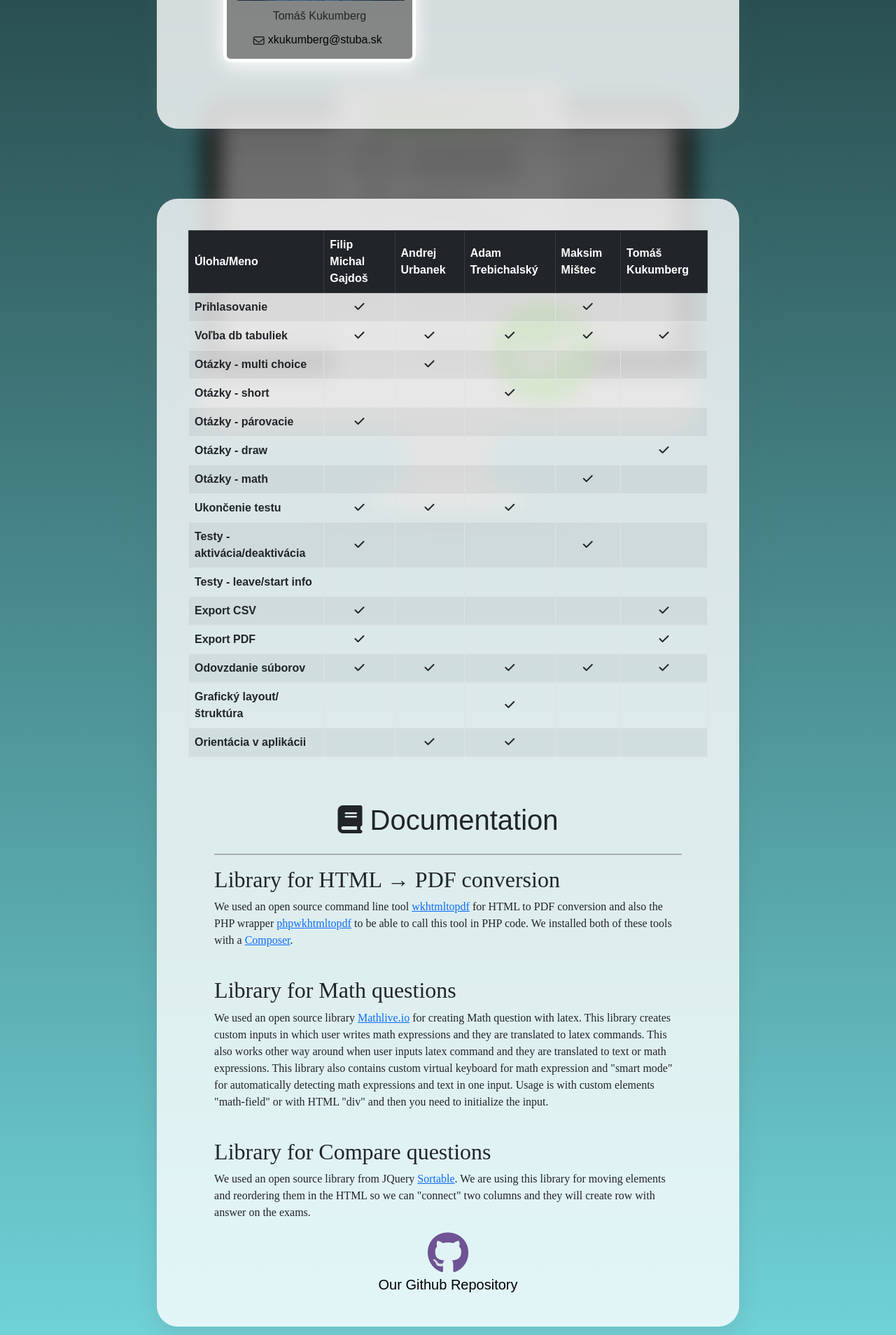
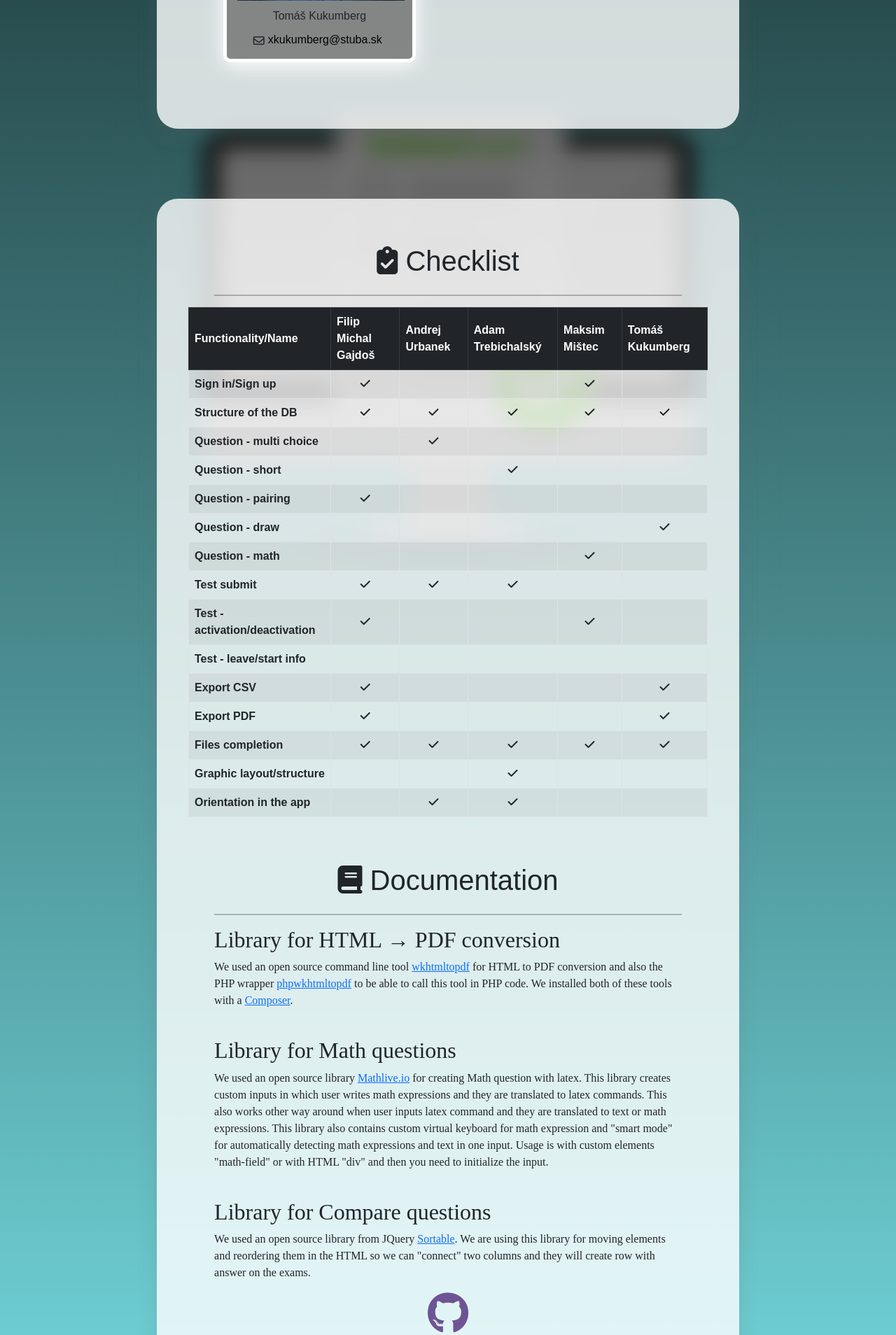
Before and after one commit to Kolosecek/WebTech2, a PHP site: page /info.php in a window 1280 px wide. Shown: the part 1296-3204 px from the top of the page at 70% size. Run offline with PHP 8.4, Linux system fonts and the light colour scheme; some libraries are stand-ins or nearby versions.

Commit message:
Update info.php
sk to eng

```diff
--- a/info.php
+++ b/info.php
@@ -81,10 +81,13 @@
         </div>
 
         <div class="table_wrapper" style="margin-bottom: 100px;">
+            <h1 style="margin-top: 20px; font-family: 'Asap', sans-serif"><i class="fas fa-clipboard-check"></i> Checklist
+            </h1>
+            <hr style="width: 90%; height: 2px; background-color: black !important;">
             <table class="table table-hover table-striped table-bordered done aboutTbl">
                 <thead class="table-dark table-hover">
                 <tr>
-                    <th scope="col">Úloha/Meno</th>
+                    <th scope="col">Functionality/Name</th>
                     <th scope="col">Filip Michal Gajdoš</th>
                     <th scope="col">Andrej Urbanek</th>
                     <th scope="col">Adam Trebichalský</th>
@@ -94,7 +97,7 @@
                 </thead>
                 <tbody>
                 <tr>
-                    <td style="text-align: left"><b>Prihlasovanie</b></td>
+                    <td style="text-align: left"><b>Sign in/Sign up</b></td>
                     <td><b><i class="fas fa-check"></i></b></td>
                     <td><b><i></i></b></td>
                     <td><b><i></i></b></td>
@@ -102,7 +105,7 @@
                     <td><b><i></i></b></td>
                 </tr>
                 <tr>
-                    <td style="text-align: left"><b>Voľba db tabuliek</b></td>
+                    <td style="text-align: left"><b>Structure of the DB</b></td>
                     <td><b><i class="fas fa-check"></i></b></td>
                     <td><b><i class="fas fa-check"></i></b></td>
                     <td><b><i class="fas fa-check"></i></b></td>
@@ -110,7 +113,7 @@
                     <td><b><i class="fas fa-check"></i></b></td>
                 </tr>
                 <tr>
-                    <td style="text-align: left"><b>Otázky - multi choice</b></td>
+                    <td style="text-align: left"><b>Question - multi choice</b></td>
                     <td><b><i></i></b></td>
                     <td><b><i class="fas fa-check"></i></b></td>
                     <td><b><i></i></b></td>
@@ -118,7 +121,7 @@
                     <td><b><i></i></b></td>
                 </tr>
                 <tr>
-                    <td style="text-align: left"><b>Otázky - short</b></td>
+                    <td style="text-align: left"><b>Question - short</b></td>
                     <td><b><i></i></b></td>
                     <td><b><i></i></b></td>
                     <td><b><i class="fas fa-check"></i></b></td>
@@ -126,7 +129,7 @@
                     <td><b></b></td>
                 </tr>
                 <tr>
-                    <td style="text-align: left"><b>Otázky - párovacie</b></td>
+                    <td style="text-align: left"><b>Question - pairing</b></td>
                     <td><b><i class="fas fa-check"></i></b></td>
                     <td><b><i></i></b></td>
                     <td><b><i></i></b></td>
@@ -134,7 +137,7 @@
                     <td><b><i></i></b></td>
                 </tr>
                 <tr>
-                    <td style="text-align: left"><b>Otázky - draw</b></td>
+                    <td style="text-align: left"><b>Question - draw</b></td>
                     <td><b><i></i></b></td>
                     <td><b><i></i></b></td>
                     <td><b><i></i></b></td>
@@ -142,7 +145,7 @@
                     <td><b><i class="fas fa-check"></i></b></td>
                 </tr>
                 <tr>
-                    <td style="text-align: left"><b>Otázky - math</b></td>
+                    <td style="text-align: left"><b>Question - math</b></td>
                     <td><b><i></i></b></td>
                     <td><b><i></i></b></td>
                     <td><b></b></td>
@@ -151,7 +154,7 @@
 
                 </tr>
                 <tr>
-                    <td style="text-align: left"><b>Ukončenie testu</b></td>
+                    <td style="text-align: left"><b>Test submit</b></td>
                     <td><b><i class="fas fa-check"></i></b></td>
                     <td><b><i class="fas fa-check"></i></b></td>
                     <td><b><i class="fas fa-check"></i></b></td>
@@ -159,7 +162,7 @@
                     <td><b></b></td>
                 </tr>
                 <tr>
-                    <td style="text-align: left"><b>Testy - aktivácia/deaktivácia</b></td>
+                    <td style="text-align: left"><b>Test - activation/deactivation</b></td>
                     <td><b><i class="fas fa-check"></i></b></td>
                     <td><b><i></i></b></td>
                     <td><b></b></td>
@@ -167,7 +170,7 @@
                     <td><b></b></td>
                 </tr>
                 <tr>
-                    <td style="text-align: left"><b>Testy - leave/start info</b></td>
+                    <td style="text-align: left"><b>Test - leave/start info</b></td>
                     <td><b><i></i></b></td>
                     <td><b><i></i></b></td>
                     <td><b></b></td>
@@ -191,7 +194,7 @@
                     <td><b><i class="fas fa-check"></i></b></td>
                 </tr>
                 <tr>
-                    <td style="text-align: left"><b>Odovzdanie súborov</b></td>
+                    <td style="text-align: left"><b>Files completion</b></td>
                     <td><b><i class="fas fa-check"></i></b></td>
                     <td><b><i class="fas fa-check"></i></b></td>
                     <td><b><i class="fas fa-check"></i></b></td>
@@ -199,7 +202,7 @@
                     <td><b><i class="fas fa-check"></i></b></td>
                 </tr>
                 <tr>
-                    <td style="text-align: left"><b>Grafický layout/štruktúra</b></td>
+                    <td style="text-align: left"><b>Graphic layout/structure</b></td>
                     <td><b><i></i></b></td>
                     <td><b><i></i></b></td>
                     <td><b><i class="fas fa-check"></i></b></td>
@@ -207,7 +210,7 @@
                     <td><b></b></td>
                 </tr>
                 <tr>
-                    <td style="text-align: left"><b>Orientácia v aplikácii</b></td>
+                    <td style="text-align: left"><b>Orientation in the app</b></td>
                     <td><b><i></i></b></td>
                     <td><b><i class="fas fa-check"></i></b></td>
                     <td><b><i class="fas fa-check"></i></b></td>
@@ -221,14 +224,14 @@
                 </h1>
             <hr style="width: 90%; height: 2px; background-color: black !important;">
             <div id="documentation">
-                <h2>Library for HTML → PDF conversion</h2>
+                <h2 style="font-family: Asap">Library for HTML → PDF conversion</h2>
                 <p>
                     We used an open source command line tool  <a href="https://wkhtmltopdf.org" target="_blank">wkhtmltopdf</a>
                     for HTML to PDF conversion and also the PHP wrapper <a href="https://github.com/mikehaertl/phpwkhtmltopdf" target="_blank">phpwkhtmltopdf</a>
                     to be able to call this tool in PHP code. We installed both of these tools with a <a href="https://getcomposer.org" target="_blank">Composer</a>.
                 </p>
                 <br>
-                <h2>Library for Math questions</h2>
+                <h2 style="font-family: Asap">Library for Math questions</h2>
                 <p>
                     We used an open source library  <a href="http://mathlive.io/" target="_blank">Mathlive.io</a>
                     for creating Math question with latex. This library creates custom inputs in which user writes
@@ -239,7 +242,7 @@
                     need to initialize the input.
                 </p>
                 <br>
-                <h2>Library for Compare questions</h2>
+                <h2 style="font-family: Asap">Library for Compare questions</h2>
                 <p>
                     We used an open source library from JQuery  <a href="https://jqueryui.com/sortable/" target="_blank">Sortable</a>.
                     We are using this library for moving elements and reordering them in the HTML so we can "connect" two columns and they
@@ -250,61 +253,6 @@
                     Our Github Repository</a>
                 </div>
             </div>
-
-            <!--            <table class="table table-hover table-striped table-bordered done aboutTbl ">-->
-<!--                <thead class="table-dark table-hover">-->
-<!--                <tr>-->
-<!--                    <th scope="col">Časti hry/Meno</th>-->
-<!--                    <th scope="col">Filip Michal Gajdoš</th>-->
-<!--                    <th scope="col">Andrej Urbanek</th>-->
-<!--                    <th scope="col">Adam Trebichalský</th>-->
-<!--                    <th scope="col">Maksim Mištec</th>-->
-<!--                    <th scope="col">Tomáš Kukumberg</th>-->
-<!--                </tr>-->
-<!--                </thead>-->
-<!--                <tbody>-->
-<!--                <tr>-->
-<!--                    <td><b>Drag & Drop</b></td>-->
-<!--                    <td><b><i class="fas fa-check"></i></b></td>-->
-<!--                    <td><b><i class="fas fa-check"></i></b></td>-->
-<!--                    <td><b><i class="fas fa-check"></i></b></td>-->
-<!--                    <td><b><i class="fas fa-check"></i></b></td>-->
-<!--                    <td><b><i class="fas fa-check"></i></b></td>-->
-<!--                </tr>-->
-<!--                <tr>-->
-<!--                    <td><b>Nepravidelné tvary</b></td>-->
-<!--                    <td><b><i class="fas fa-check"></i></b></td>-->
-<!--                    <td><b><i class="fas fa-check"></i></b></td>-->
-<!--                    <td><b><i class="fas fa-check"></i></b></td>-->
-<!--                    <td><b><i class="fas fa-check"></i></b></td>-->
-<!--                    <td><b><i class="fas fa-check"></i></b></td>-->
-<!--                </tr>-->
-<!--                <tr>-->
-<!--                    <td><b>Ukončiteľnosť</b></td>-->
-<!--                    <td><b><i class="fas fa-check"></i></b></td>-->
-<!--                    <td><b><i class="fas fa-check"></i></b></td>-->
-<!--                    <td><b><i class="fas fa-check"></i></b></td>-->
-<!--                    <td><b><i class="fas fa-check"></i></b></td>-->
-<!--                    <td><b><i class="fas fa-check"></i></b></td>-->
-<!--                </tr>-->
-<!--                <tr>-->
-<!--                    <td><b>Časomiera</b></td>-->
-<!--                    <td><b><i class="fas fa-check"></i></b></td>-->
-<!--                    <td><b><i class="fas fa-check"></i></b></td>-->
-<!--                    <td><b><i class="fas fa-check"></i></b></td>-->
-<!--                    <td><b><i class="fas fa-check"></i></b></td>-->
-<!--                    <td><b><i class="fas fa-check"></i></b></td>-->
-<!--                </tr>-->
-<!--                <tr>-->
-<!--                    <td><b>Demo</b></td>-->
-<!--                    <td><b><i class="fas fa-check"></i></b></td>-->
-<!--                    <td><b><i></i></b></td>-->
-<!--                    <td></td>-->
-<!--                    <td><b><i class="fas fa-check"></i></b></td>-->
-<!--                    <td><b><i class="fas fa-check"></i></b></td>-->
-<!--                </tr>-->
-<!--                </tbody>-->
-<!--            </table>-->
         </div>
     </div>
 
```
